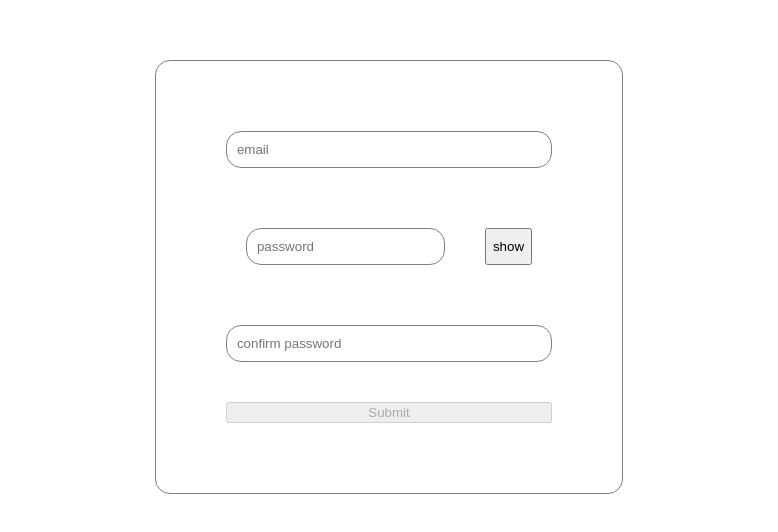
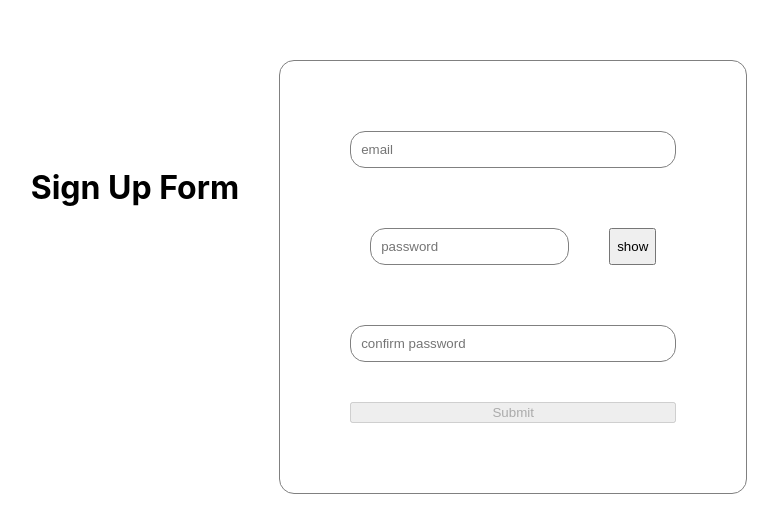
Before and after one commit to Vividh25/Sign-Up-Flow, a React (Create React App) app: page / in a window 1280 px wide. Shown: the part 180-712 px from the top of the page, without its empty margins (251-1029 px from the left). Built offline with nearby package versions, Linux system fonts and the light colour scheme.

Commit message:
Added heading

```diff
--- a/src/components/Login.js
+++ b/src/components/Login.js
@@ -62,6 +62,7 @@ function Login({ path }) {
 
   return (
     <div className='container'>
+      <h1>Sign Up Form</h1>
       <form className='login-form'>
         <div
           className='error-msg'
```
